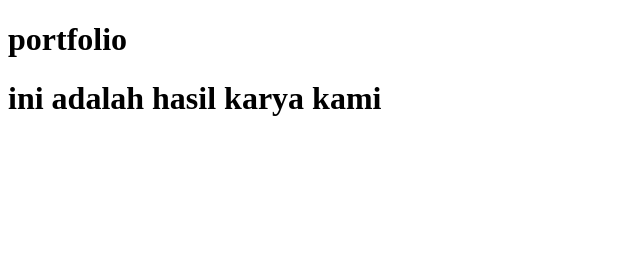
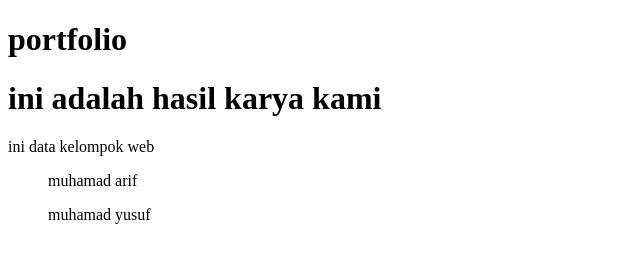
Before and after one commit to arifnurulhakim/arip, a plain HTML site: page portofolio.html in a window 1280 px wide. Shown: the whole page, without its empty margins (0-640 px from the left). Drawn offline with Linux system fonts and the light colour scheme.

Commit message:
menambahkan isi di portofolio

```diff
--- a/portofolio.html
+++ b/portofolio.html
@@ -10,5 +10,8 @@
 <body>
 <h1>portfolio</h1>
 <h1>ini adalah hasil karya kami</h1>
+    <p>ini data kelompok web</p>
+    <ul>muhamad arif</ul>
+    <ul>muhamad yusuf</ul>
 </body>
 </html>
```
